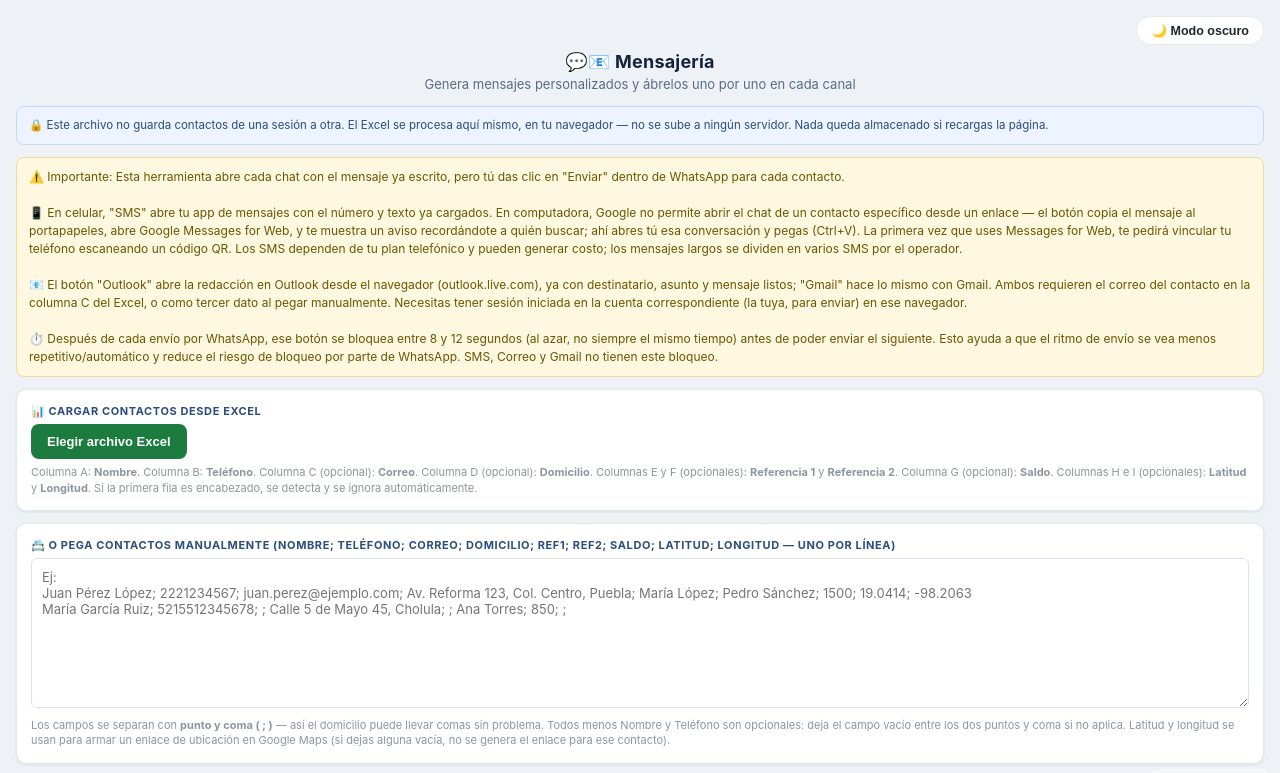
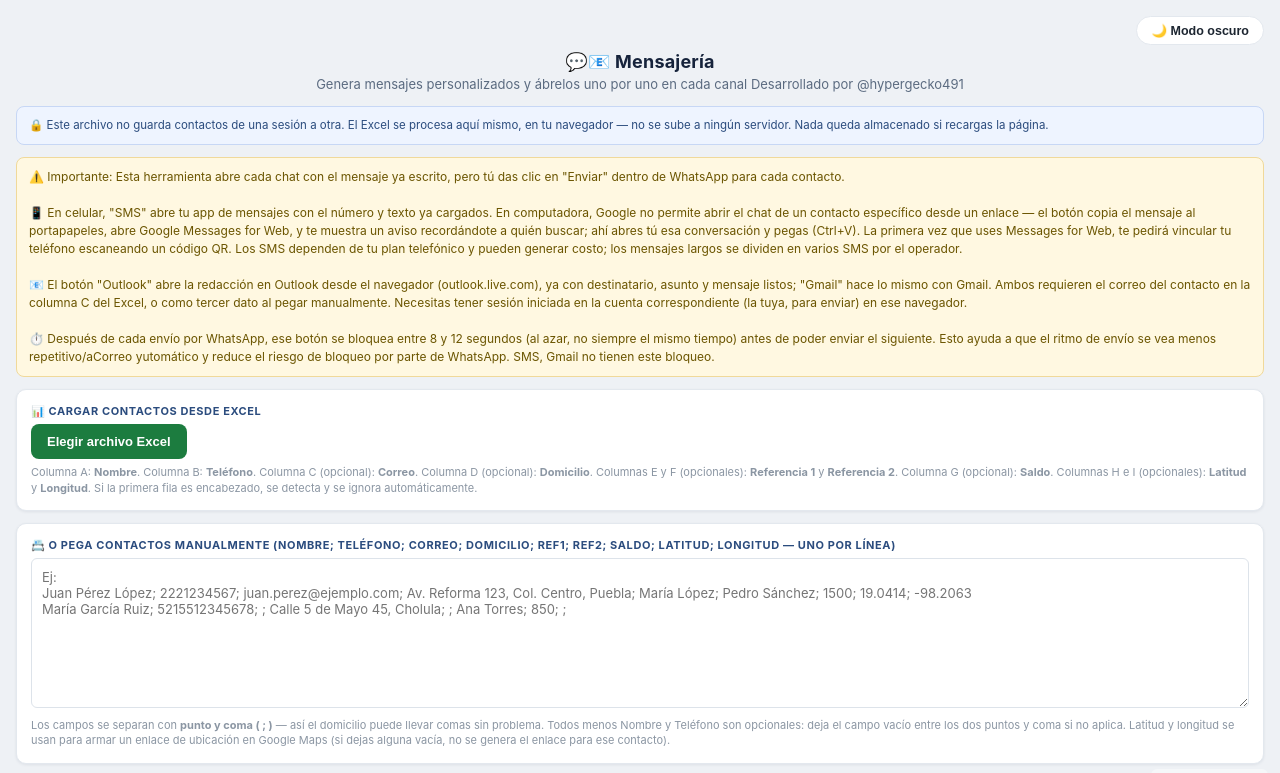
Before and after one commit to hypergecko491/Masivos, a website: page public/app.html in a window 1280 px wide. Shown: the top 773 px of the page. Drawn offline with Linux system fonts and the light colour scheme.

Commit message:
Update subtitle with developer credit
Added developer credit to the subtitle and corrected text formatting.

```diff
--- a/public/app.html
+++ b/public/app.html
@@ -141,7 +141,8 @@
 </div>
 
 <h1>💬📧 Mensajería</h1>
-<p class="subtitle">Genera mensajes personalizados y ábrelos uno por uno en cada canal</p>
+<p class="subtitle">Genera mensajes personalizados y ábrelos uno por uno en cada canal
+Desarrollado por @hypergecko491</p>
 
 <div class="privacy-box">
   🔒 Este archivo no guarda contactos de una sesión a otra. El Excel se procesa aquí mismo, en tu navegador — no se sube a ningún servidor. Nada queda almacenado si recargas la página.
@@ -151,7 +152,7 @@
   ⚠️ Importante: Esta herramienta abre cada chat con el mensaje ya escrito, pero tú das clic en "Enviar" dentro de WhatsApp para cada contacto.<br><br>
   📱 En celular, "SMS" abre tu app de mensajes con el número y texto ya cargados. En computadora, Google no permite abrir el chat de un contacto específico desde un enlace — el botón copia el mensaje al portapapeles, abre Google Messages for Web, y te muestra un aviso recordándote a quién buscar; ahí abres tú esa conversación y pegas (Ctrl+V). La primera vez que uses Messages for Web, te pedirá vincular tu teléfono escaneando un código QR. Los SMS dependen de tu plan telefónico y pueden generar costo; los mensajes largos se dividen en varios SMS por el operador.<br><br>
   📧 El botón "Outlook" abre la redacción en Outlook desde el navegador (outlook.live.com), ya con destinatario, asunto y mensaje listos; "Gmail" hace lo mismo con Gmail. Ambos requieren el correo del contacto en la columna C del Excel, o como tercer dato al pegar manualmente. Necesitas tener sesión iniciada en la cuenta correspondiente (la tuya, para enviar) en ese navegador.<br><br>
-  ⏱️ Después de cada envío por WhatsApp, ese botón se bloquea entre 8 y 12 segundos (al azar, no siempre el mismo tiempo) antes de poder enviar el siguiente. Esto ayuda a que el ritmo de envío se vea menos repetitivo/automático y reduce el riesgo de bloqueo por parte de WhatsApp. SMS, Correo y Gmail no tienen este bloqueo.
+  ⏱️ Después de cada envío por WhatsApp, ese botón se bloquea entre 8 y 12 segundos (al azar, no siempre el mismo tiempo) antes de poder enviar el siguiente. Esto ayuda a que el ritmo de envío se vea menos repetitivo/aCorreo yutomático y reduce el riesgo de bloqueo por parte de WhatsApp. SMS,  Gmail no tienen este bloqueo.
 </div>
 
 <div class="editor-box">
```
